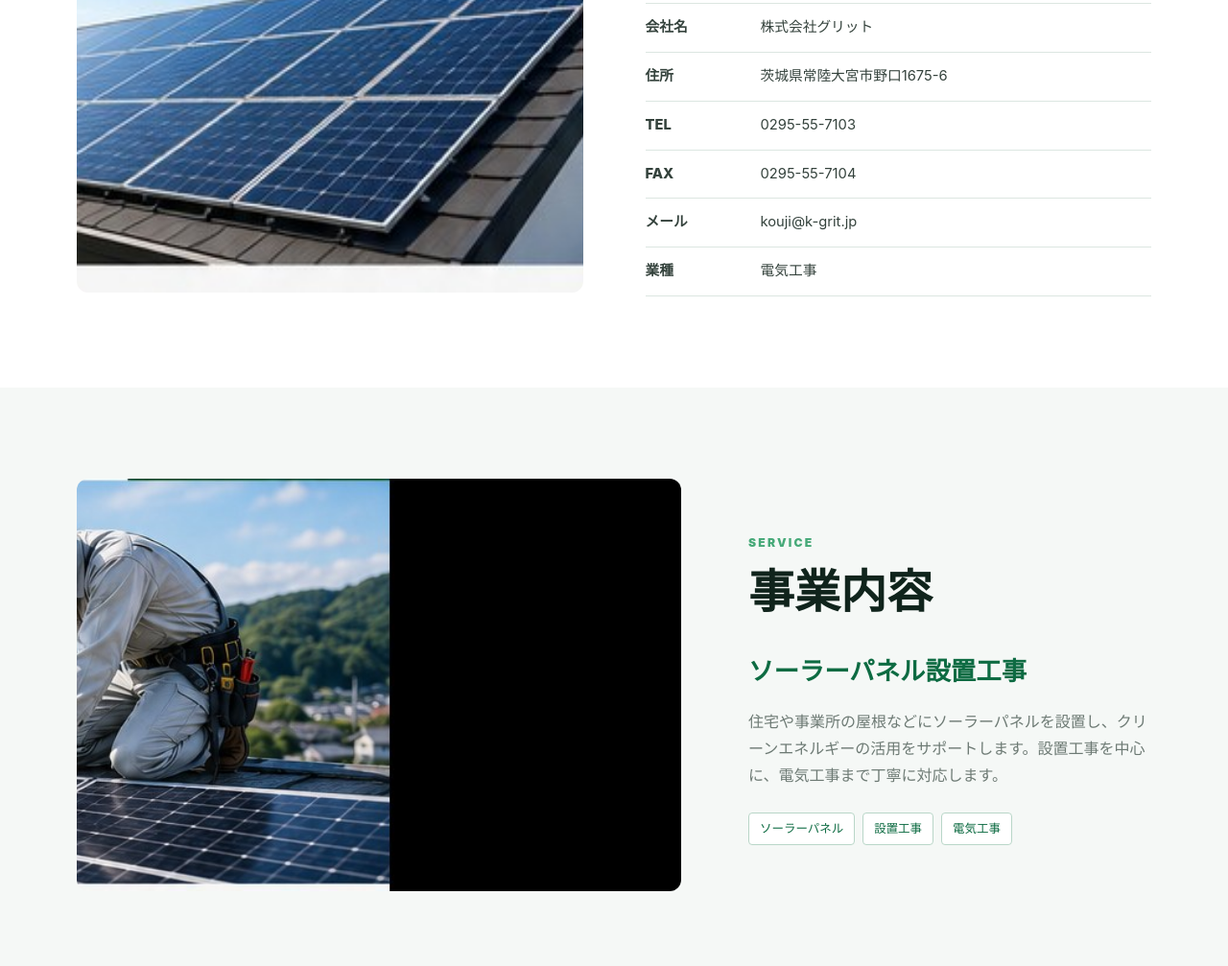
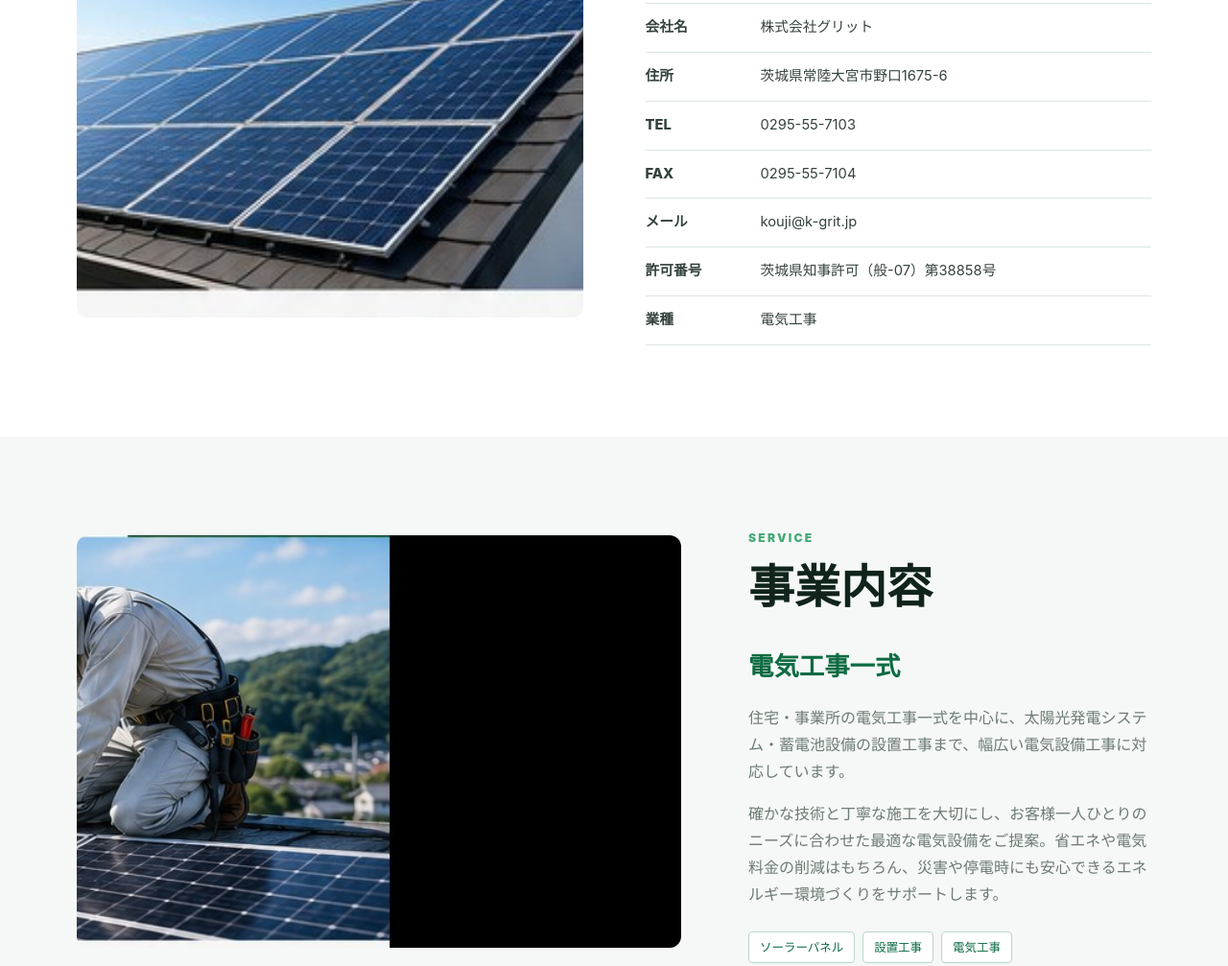
Before and after one commit to k-grit/grit-homepage, a plain HTML site: page index.html in a window 1280 px wide. Shown: the part 1576-2583 px from the top of the page at 96% size. Drawn offline with Linux system fonts and the light colour scheme.

Commit message:
Update service details and add license number
Added a new license number and updated service descriptions for electrical work.

```diff
--- a/index.html
+++ b/index.html
@@ -68,6 +68,7 @@
           <div><dt>TEL</dt><dd><a href="tel:0295557103">0295-55-7103</a></dd></div>
           <div><dt>FAX</dt><dd>0295-55-7104</dd></div>
           <div><dt>メール</dt><dd><a href="mailto:kouji@k-grit.jp">kouji@k-grit.jp</a></dd></div>
+          <div><dt>許可番号</dt><dd>茨城県知事許可（般-07）第38858号</dd></div>
           <div><dt>業種</dt><dd>電気工事</dd></div>
         </dl>
       </div>
@@ -82,8 +83,9 @@
       <div class="service-copy">
         <p class="section-label">SERVICE</p>
         <h2>事業内容</h2>
-        <h3>ソーラーパネル設置工事</h3>
-        <p>住宅や事業所の屋根などにソーラーパネルを設置し、クリーンエネルギーの活用をサポートします。設置工事を中心に、電気工事まで丁寧に対応します。</p>
+        <h3>電気工事一式</h3>
+        <p>住宅・事業所の電気工事一式を中心に、太陽光発電システム・蓄電池設備の設置工事まで、幅広い電気設備工事に対応しています。</p>
+        <p>確かな技術と丁寧な施工を大切にし、お客様一人ひとりのニーズに合わせた最適な電気設備をご提案。省エネや電気料金の削減はもちろん、災害や停電時にも安心できるエネルギー環境づくりをサポートします。</p>
         <div class="tags"><span>ソーラーパネル</span><span>設置工事</span><span>電気工事</span></div>
       </div>
     </div>
```
